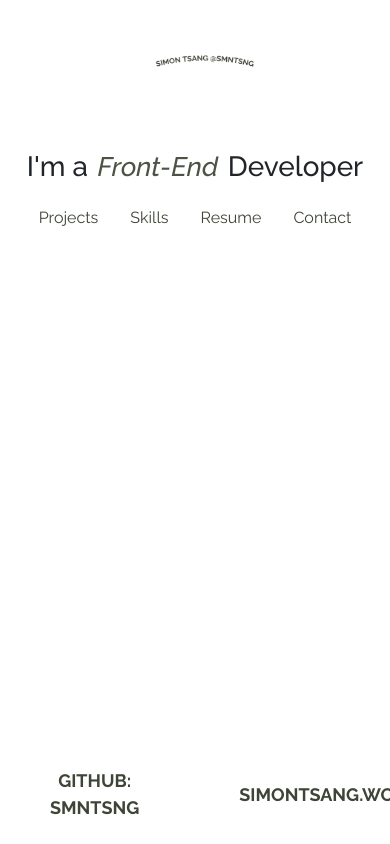
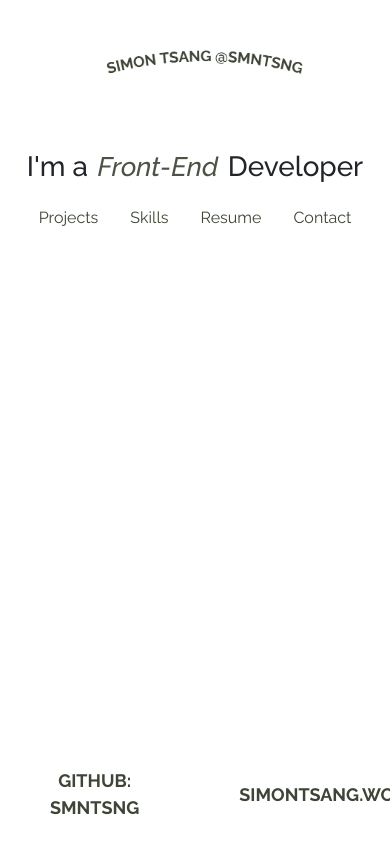
Before and after one commit to smntsng/simontsang-portfolio, a React (Vite) app: page / in a window 390 px wide. Built offline with nearby package versions, Linux system fonts and the light colour scheme.

Commit message:
updated mobile display for logo

```diff
--- a/src/components/Header/header.css
+++ b/src/components/Header/header.css
@@ -16,9 +16,9 @@ height: 100px;
 
 }
 
-@media screen and (max-width: 400px) {
+@media screen and (max-width: 450px) {
     .logo img {
-        width: 100px;
-        margin: 5px;
+        width: 200px;
+        margin: 10px;
     }
 }
```
